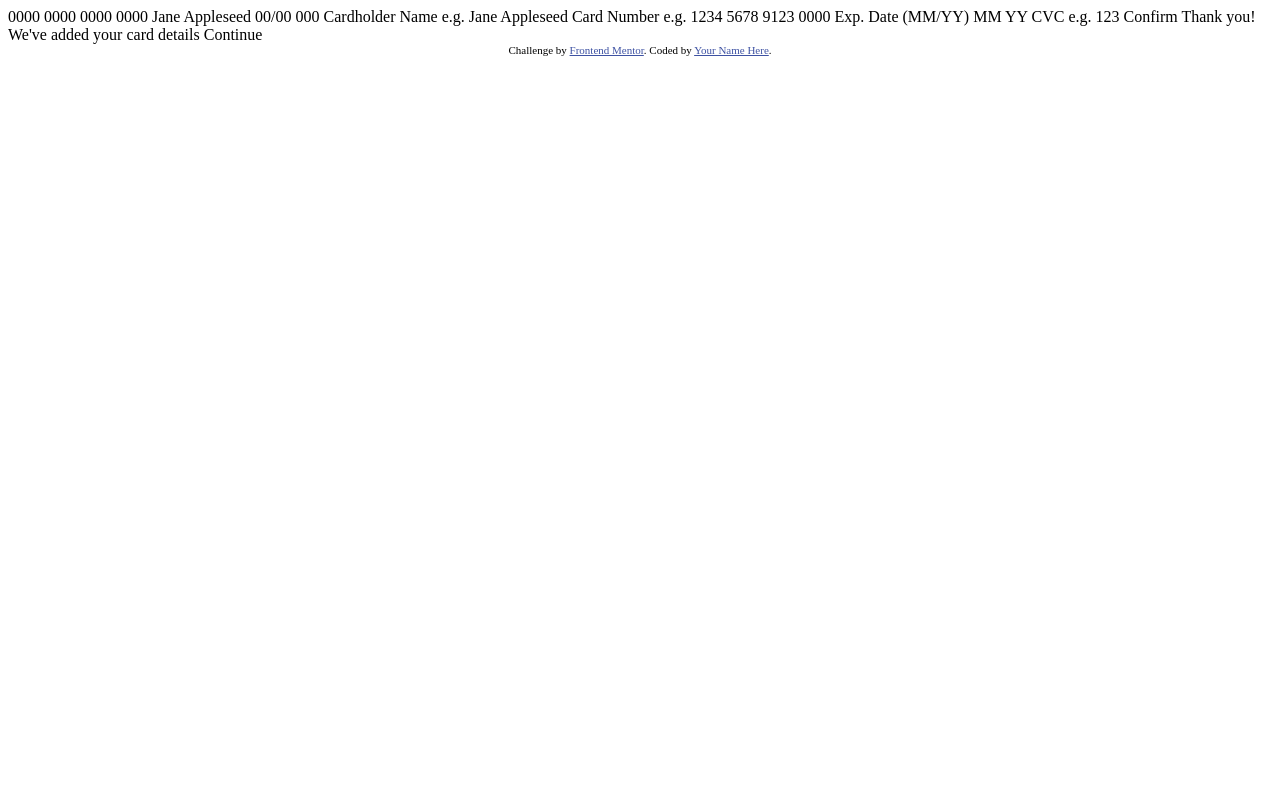
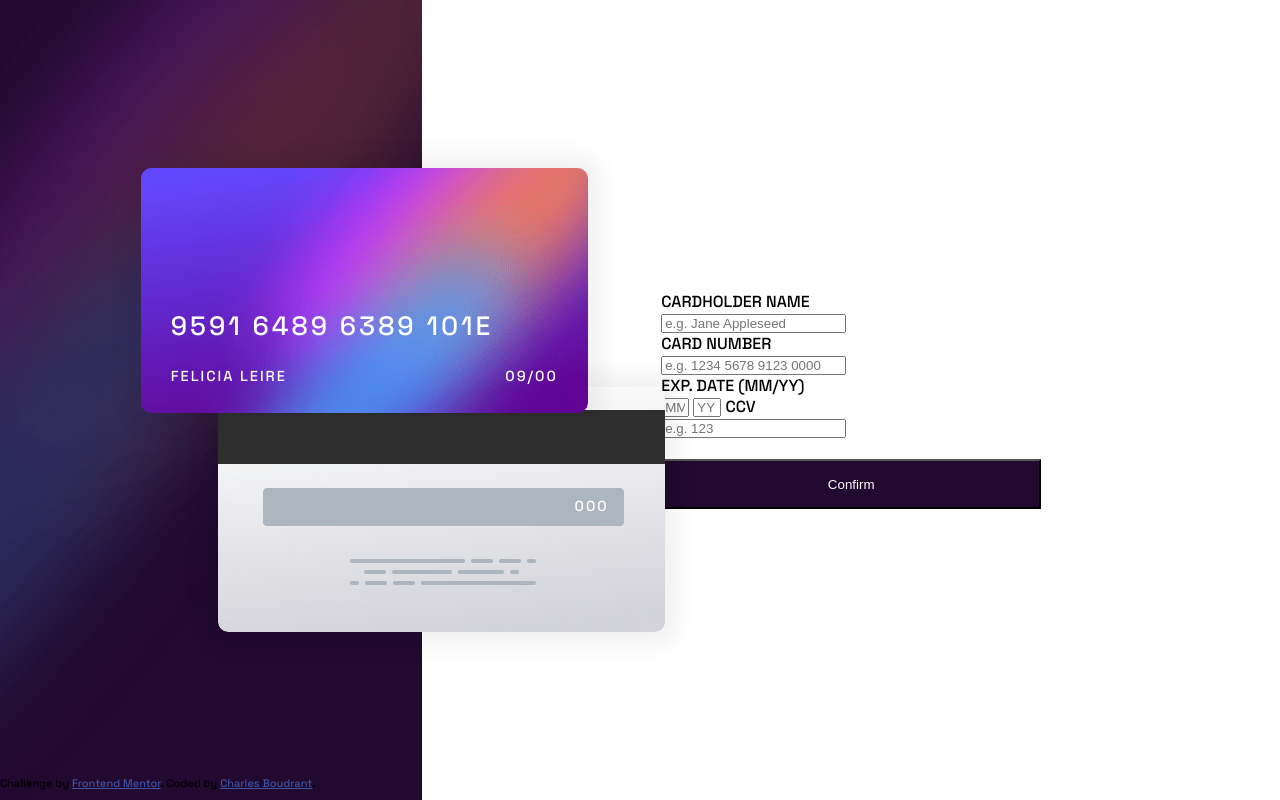
Before and after one commit to ChuckBDT/FEM-CardForm-002, a plain HTML site: page index.html in a window 1280 px wide. Drawn offline with Linux system fonts and the light colour scheme.

Commit message:
Cards preview OK, form beginning

```diff
--- /dev/null
+++ b/css/styles.css
@@ -0,0 +1,122 @@
+@import url("https://fonts.googleapis.com/css2?family=Space+Grotesk:wght@500&display=swap");
+
+:root {
+  --var-light-grayish-violet: hsl(270, 3%, 87%);
+  --var-dark-grayish-violet: hsl(279, 6%, 55%);
+  --var-very-dark-violet: hsl(278, 68%, 11%);
+}
+
+* {
+  margin-block: 0;
+  padding-block: 0;
+}
+body {
+  font-family: "Space Grotesk", sans-serif;
+  margin: 0;
+}
+
+main {
+  display: flex;
+}
+
+#card-preview {
+  background-image: url("../images/bg-main-desktop.png");
+  background-repeat: no-repeat;
+  background-size: cover;
+  height: 100vh;
+  width: 33vw;
+}
+
+#card-preview img {
+  border-radius: 10px;
+  box-shadow: 0 0 20px 15px rgba(0, 0, 0, 0.05);
+}
+
+.front-card {
+  position: absolute;
+  z-index: 2;
+  top: 21%;
+  left: 11%;
+  width: 447px;
+  height: 245px;
+}
+
+.front-card img {
+  position: absolute;
+}
+
+.card-numbers {
+  position: absolute;
+  color: white;
+  font-size: 26.5px;
+  letter-spacing: 3px;
+  left: 30px;
+  bottom: 70px;
+}
+
+.card-name,
+.card-exp {
+  font-size: 14.5px;
+  position: absolute;
+  color: white;
+  bottom: 28px;
+  letter-spacing: 2px;
+}
+
+.card-name {
+  left: 30px;
+}
+
+.card-exp {
+  right: 30px;
+}
+
+.back-card {
+  position: absolute;
+  left: 17%;
+  bottom: 21%;
+  z-index: 1;
+  width: 447px;
+  height: 245px;
+}
+
+.card-crypto {
+  position: absolute;
+  color: white;
+  top: 110px;
+  right: 56px;
+  letter-spacing: 2px;
+  font-size: 14.5px;
+}
+
+#card-form {
+  flex: 1;
+  display: flex;
+  justify-content: center;
+  align-items: center;
+}
+
+form {
+  width: 380px;
+}
+
+#expdate {
+  width: 20px;
+}
+
+form button {
+  background-color: var(--var-very-dark-violet);
+  width: 100%;
+  color: white;
+  height: 50px;
+}
+
+.attribution {
+  position: absolute;
+  bottom: 10px;
+  font-size: 11px;
+  text-align: center;
+}
+.attribution a {
+  color: hsl(228, 45%, 44%);
+}
--- a/index.html
+++ b/index.html
@@ -1,51 +1,71 @@
 <!DOCTYPE html>
 <html lang="en">
-<head>
-  <meta charset="UTF-8">
-  <meta name="viewport" content="width=device-width, initial-scale=1.0"> <!-- displays site properly based on user's device -->
+  <head>
+    <meta charset="UTF-8" />
+    <meta name="viewport" content="width=device-width, initial-scale=1.0" />
+    <!-- displays site properly based on user's device -->
+    <link rel="stylesheet" href="./css/styles.css" />
+    <link
+      rel="icon"
+      type="image/png"
+      sizes="32x32"
+      href="./images/favicon-32x32.png"
+    />
+    <title>Frontend Mentor | Interactive card details form</title>
+  </head>
 
-  <link rel="icon" type="image/png" sizes="32x32" href="./images/favicon-32x32.png">
-
-  <title>Frontend Mentor | Interactive card details form</title>
-
-  <!-- Feel free to remove these styles or customise in your own stylesheet 👍 -->
-  <style>
-    .attribution { font-size: 11px; text-align: center; }
-    .attribution a { color: hsl(228, 45%, 44%); }
-  </style>
-</head>
-<body>
-
-  0000 0000 0000 0000
-  Jane Appleseed
-  00/00
-
-  000
-
-  Cardholder Name
-  e.g. Jane Appleseed
-
-  Card Number
-  e.g. 1234 5678 9123 0000
-
-  Exp. Date (MM/YY)
-  MM
-  YY
-
-  CVC
-  e.g. 123
-
-  Confirm
-
-  <!-- Completed state start -->
-
-  Thank you!
-  We've added your card details
-  Continue
-
-  <div class="attribution">
-    Challenge by <a href="https://www.frontendmentor.io?ref=challenge" target="_blank">Frontend Mentor</a>.
-    Coded by <a href="#">Your Name Here</a>.
-  </div>
-</body>
+  <body>
+    <main>
+      <section id="card-preview">
+        <div class="front-card">
+          <img
+            src="./images/bg-card-front.png"
+            alt="Front preview of the card"
+          />
+          <p class="card-numbers">9591 6489 6389 101E</p>
+          <p class="card-name">FELICIA LEIRE</p>
+          <p class="card-exp">09/00</p>
+        </div>
+        <div class="back-card">
+          <img src="./images/bg-card-back.png" alt="Back preview of the card" />
+          <p class="card-crypto">000</p>
+        </div>
+      </section>
+      <section id="card-form">
+        <form action="/action_page.php">
+          <label for="cardname">CARDHOLDER NAME</label><br />
+          <input
+            type="text"
+            id="cardname"
+            name="cardname"
+            placeholder="e.g. Jane Appleseed"
+          /><br />
+          <label for="cardnumb">CARD NUMBER</label><br />
+          <input
+            type="text"
+            id="cardnumb"
+            name="cardnumb"
+            placeholder="e.g. 1234 5678 9123 0000"
+          /><br />
+          <label for="expdate">EXP. DATE (MM/YY)</label><br />
+          <input type="text" id="expdate" name="expdatemm" placeholder="MM" />
+          <input type="text" id="expdate" name="expdateyy" placeholder="YY" />
+          <label for="ccv">CCV</label><br />
+          <input
+            type="text"
+            id="ccv"
+            name="ccv"
+            placeholder="e.g. 123"
+          /><br /><br />
+          <button type="submit">Confirm</button>
+        </form>
+      </section>
+      <div class="attribution">
+        Challenge by
+        <a href="https://www.frontendmentor.io?ref=challenge" target="_blank"
+          >Frontend Mentor</a
+        >. Coded by <a href="https://charlesboudrant.com">Charles Boudrant</a>.
+      </div>
+    </main>
+  </body>
 </html>
```
